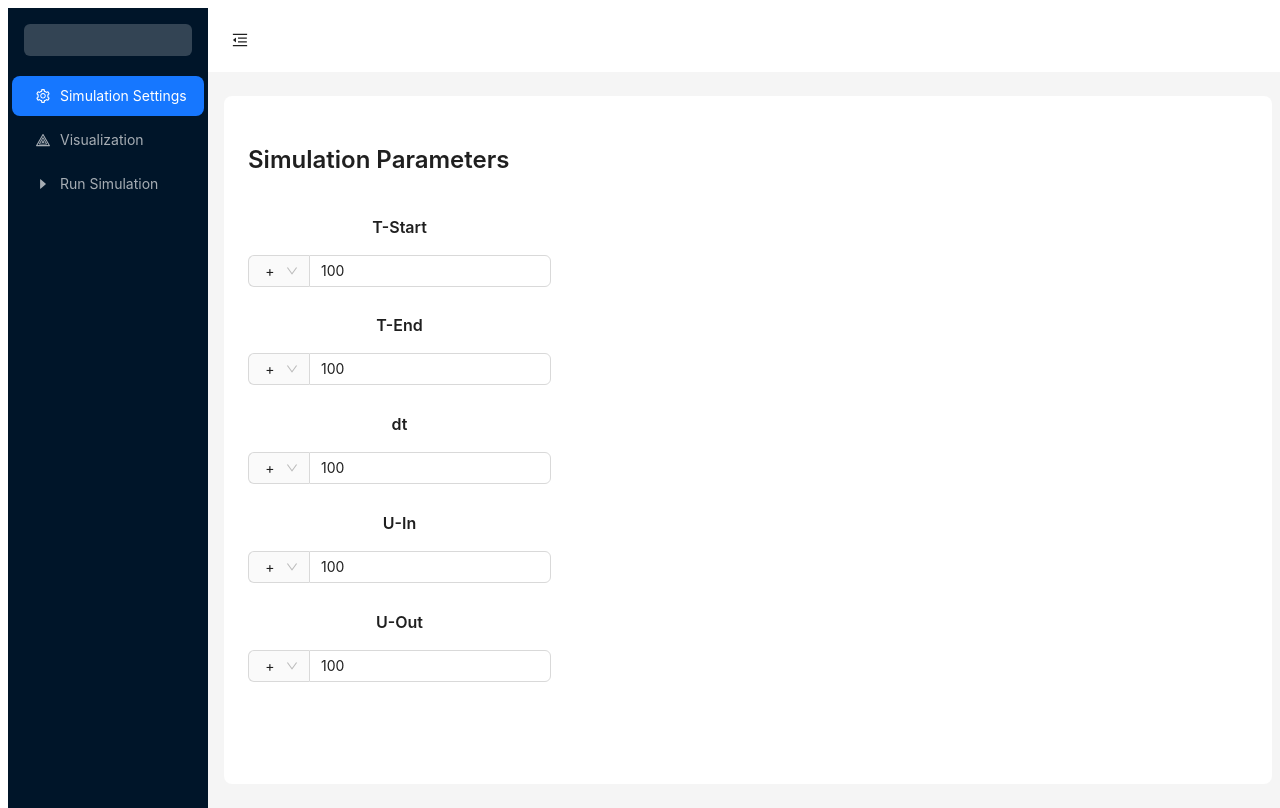
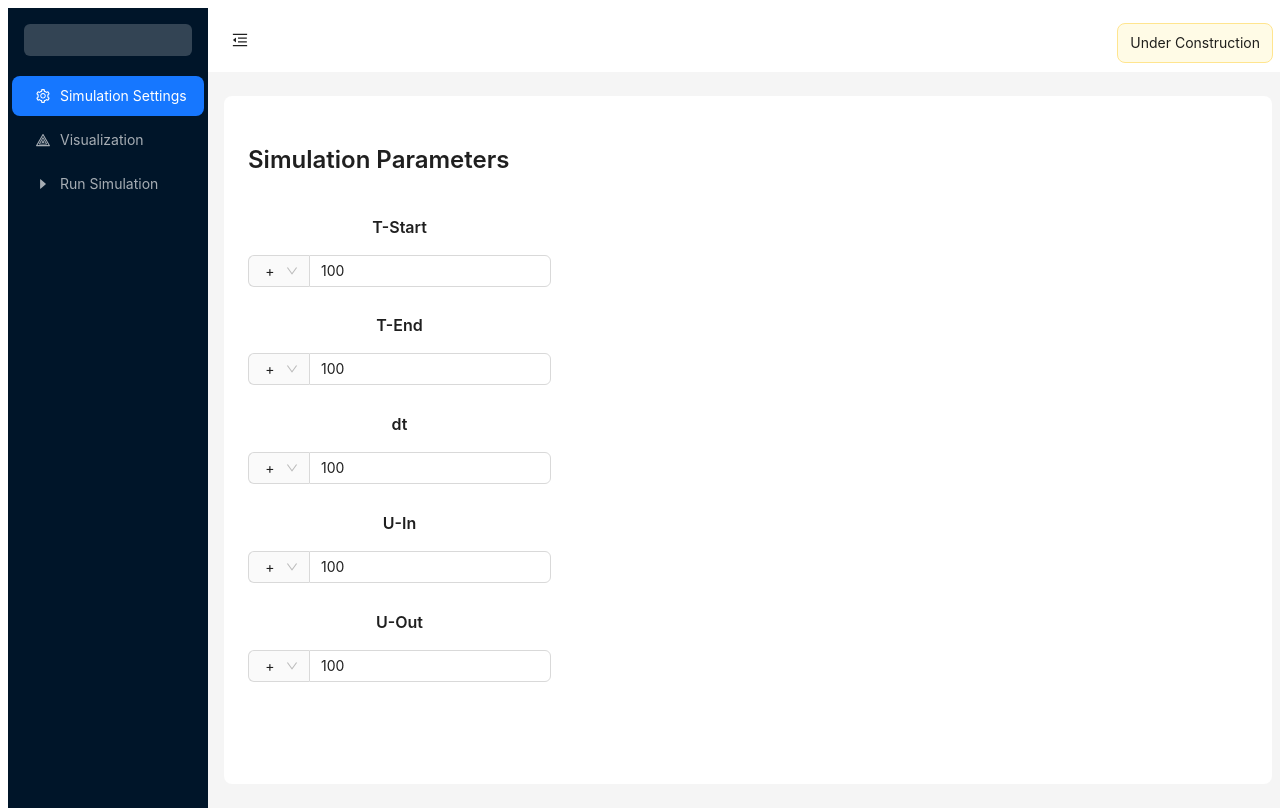
Before and after one commit to HishamSaeed/fenicsWeb_frontend, a React (Vite) app: page / in a window 1280 px wide. Built offline with nearby package versions, Linux system fonts and the light colour scheme.

Commit message:
added alert under construction

```diff
--- a/src/App.css
+++ b/src/App.css
@@ -17,3 +17,7 @@
   background: rgba(255, 255, 255, .2);
   border-radius: 6px;
 }
+
+.alert {
+  margin: 15px;
+}
--- a/src/App.jsx
+++ b/src/App.jsx
@@ -5,6 +5,7 @@ import { MENU_LIST } from './components/MenuList';
 import { MenuFoldOutlined, MenuUnfoldOutlined } from '@ant-design/icons'
 import { Layout, Menu, Button, theme } from 'antd';
 import { LayoutPageNav } from './models/LayoutPage';
+import AlertComponent from './widgets/alert/AlertComponent';
 
 const { Header, Sider, Content } = Layout;
 
@@ -46,6 +47,9 @@ function App() {
             style={{
               padding: 0,
               background: colorBgContainer,
+              display: 'flex',
+              flexDirection: 'row',
+              justifyContent: 'space-between'
             }}
           >
             <Button
@@ -55,9 +59,12 @@ function App() {
               style={{
                 fontSize: '16px',
                 width: 64,
-                height: 64,
+                height: 64
               }}
             />
+            <div className='alert'>
+              <AlertComponent  message='Under Construction' type='warning'/>
+            </div>
           </Header>
           <Content
             style={{
--- /dev/null
+++ b/src/widgets/alert/AlertComponent.jsx
@@ -0,0 +1,11 @@
+import React from 'react';
+import { Alert } from 'antd';
+
+const AlertComponent = ({ message = '', type = 'info' }) => {
+
+    return (
+        <Alert message={message} type={type} />
+    )
+}
+
+export default AlertComponent;
```
